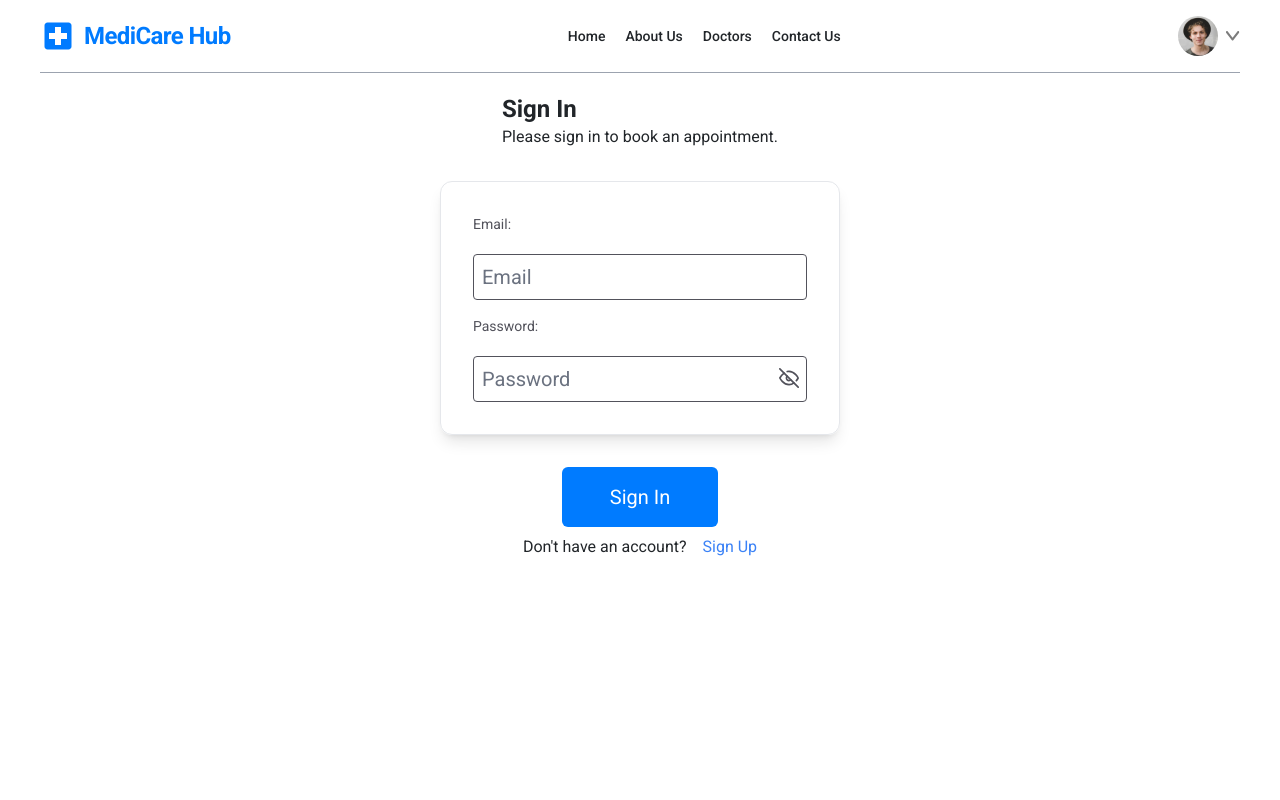
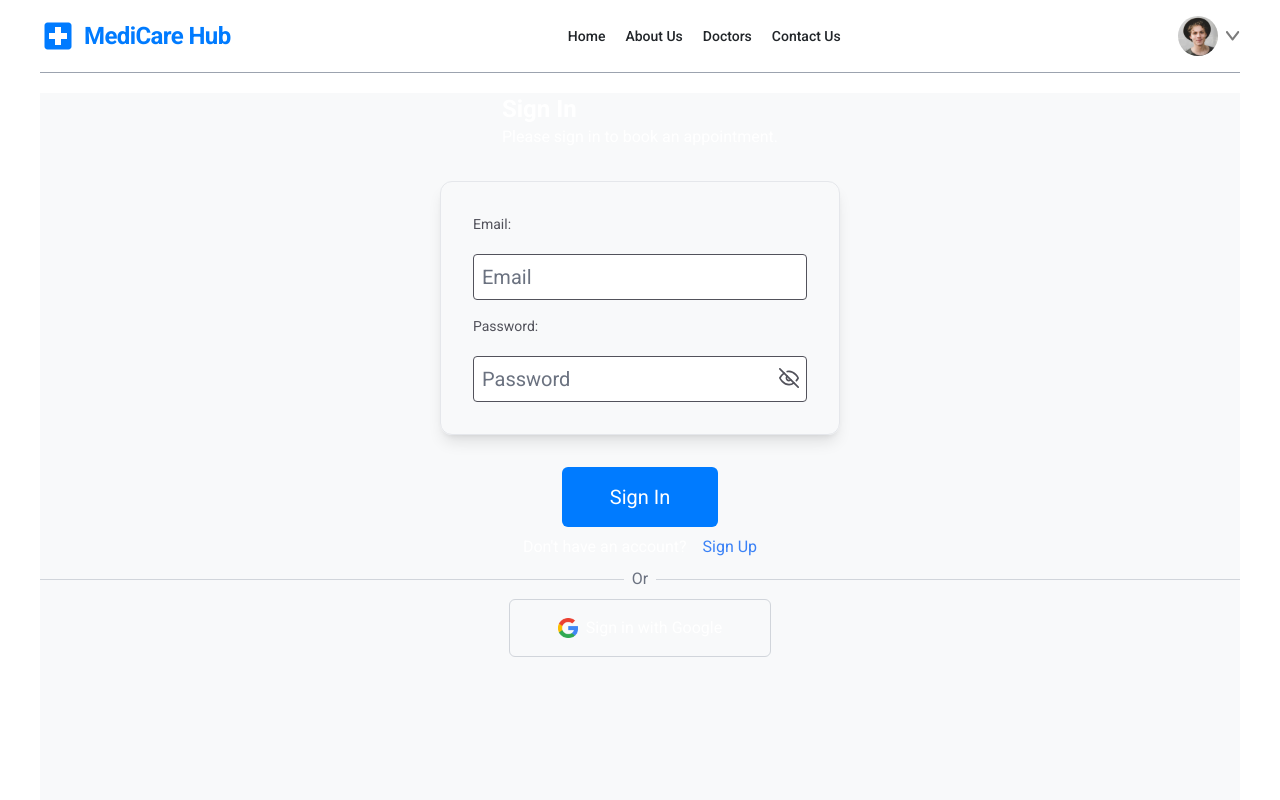
Before and after one commit to briansimiyuj/doctor-appointment-app, a React (Vite) app: page /login in a window 1280 px wide. Shown: the top 800 px of the page. Built offline with nearby package versions, Linux system fonts and the light colour scheme; a web font is replaced by a local one.

Commit message:
Add Google authentication buttons to Sign In and Sign Up forms

```diff
--- a/src/assets/frontend/assets.ts
+++ b/src/assets/frontend/assets.ts
@@ -15,6 +15,7 @@ import profilePic from "./profile_pic.png"
 import groupProfilePic from "./group_profiles.png"
 import stripeLogo from "./stripe_logo.png"
 import razorpayLogo from "./razorpay_logo.png"
+import GoogleLogo from "./google.png"
 import doc1 from "./doc1.jpg"
 import doc2 from "./doc2.jpg"
 import doc3 from "./doc3.jpg"
@@ -54,7 +55,8 @@ export const assets ={
     groupProfilePic,
     stripeLogo,
     razorpayLogo,
-    heroImage
+    heroImage,
+    GoogleLogo,
 
 }
 
--- a/src/components/Login/SignInForm.tsx
+++ b/src/components/Login/SignInForm.tsx
@@ -1,3 +1,4 @@
+import { assets } from "../../assets/frontend/assets"
 import FormInputs from "./FormInputs"
 
 interface SignInFormProps{
@@ -37,6 +38,33 @@ const SignInForm: React.FC<SignInFormProps> = ({ isSignUp, setIsSignUp }) =>{
 
             </div>
 
+
+            <div className="flex items-center gap-2 w-full">
+
+                <div className="flex-1 h-px bg-gray-300"></div>
+
+                <span className="text-gray-500">Or</span>
+
+                <div className="flex-1 h-px bg-gray-300"></div>
+
+            </div>
+
+
+            <button
+                type="button"
+                className="flex items-center gap-2 border border-gray-300 rounded-md px-12 py-4 hover:bg-gray-50 transition-all duration-300"
+            >
+
+                <img
+                    src={assets.GoogleLogo}
+                    alt="Google"
+                    className="w-5 h-5"
+                />
+
+                Sign in with Google
+
+            </button>
+
         </form>
 
     )
--- a/src/components/Login/SignUpForm.tsx
+++ b/src/components/Login/SignUpForm.tsx
@@ -1,5 +1,6 @@
 import { FormEvent } from "react"
 import FormInputs from "./FormInputs"
+import { assets } from "../../assets/frontend/assets"
 
 interface SignUpFormProps{
 
@@ -46,6 +47,33 @@ const SignUpForm: React.FC<SignUpFormProps> = ({ isSignUp, setIsSignUp }) =>{
 
             </div>
 
+
+            <div className="flex items-center gap-2 w-full">
+
+                <div className="flex-1 h-px bg-gray-300"></div>
+
+                <span className="text-gray-500">Or</span>
+
+                <div className="flex-1 h-px bg-gray-300"></div>
+
+            </div>
+
+
+            <button
+                type="button"
+                className="flex items-center gap-2 border border-gray-300 rounded-md px-12 py-4 hover:bg-gray-50 transition-all duration-300"
+            >
+
+                <img
+                    src={assets.GoogleLogo}
+                    alt="Google"
+                    className="w-5 h-5"
+                />
+
+                Sign up with Google
+
+            </button>
+
         </form>
 
     )
--- a/src/pages/LoginPage.tsx
+++ b/src/pages/LoginPage.tsx
@@ -9,15 +9,19 @@ const LoginPage: React.FC = ()=>{
 
     return(
 
-        <LoginContextProvider>
+        <div className="bg-secondary-bg dark:bg-primary-bg min-h-screen">
 
-            {
+            <LoginContextProvider>
 
-                isSignUp ? <SignUpForm isSignUp={isSignUp} setIsSignUp={setIsSignUp}/> : <SignInForm isSignUp={isSignUp} setIsSignUp={setIsSignUp}/>
+                {
 
-            }
+                    isSignUp ? <SignUpForm isSignUp={isSignUp} setIsSignUp={setIsSignUp}/> : <SignInForm isSignUp={isSignUp} setIsSignUp={setIsSignUp}/>
 
-        </LoginContextProvider>
+                }
+
+            </LoginContextProvider>
+
+        </div>
 
     )
 
```
Also changed, not shown: src/assets/frontend/google.png (added), 1 other file (tests, documents, lock files or other folders).
